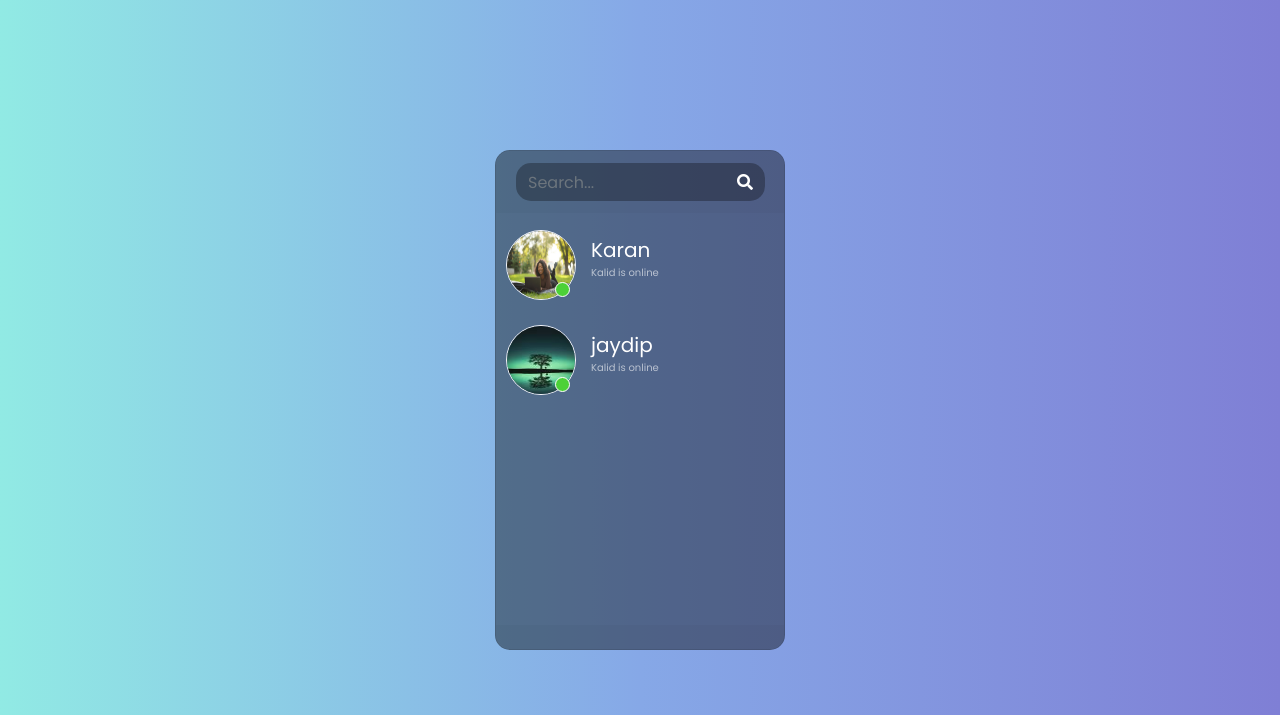
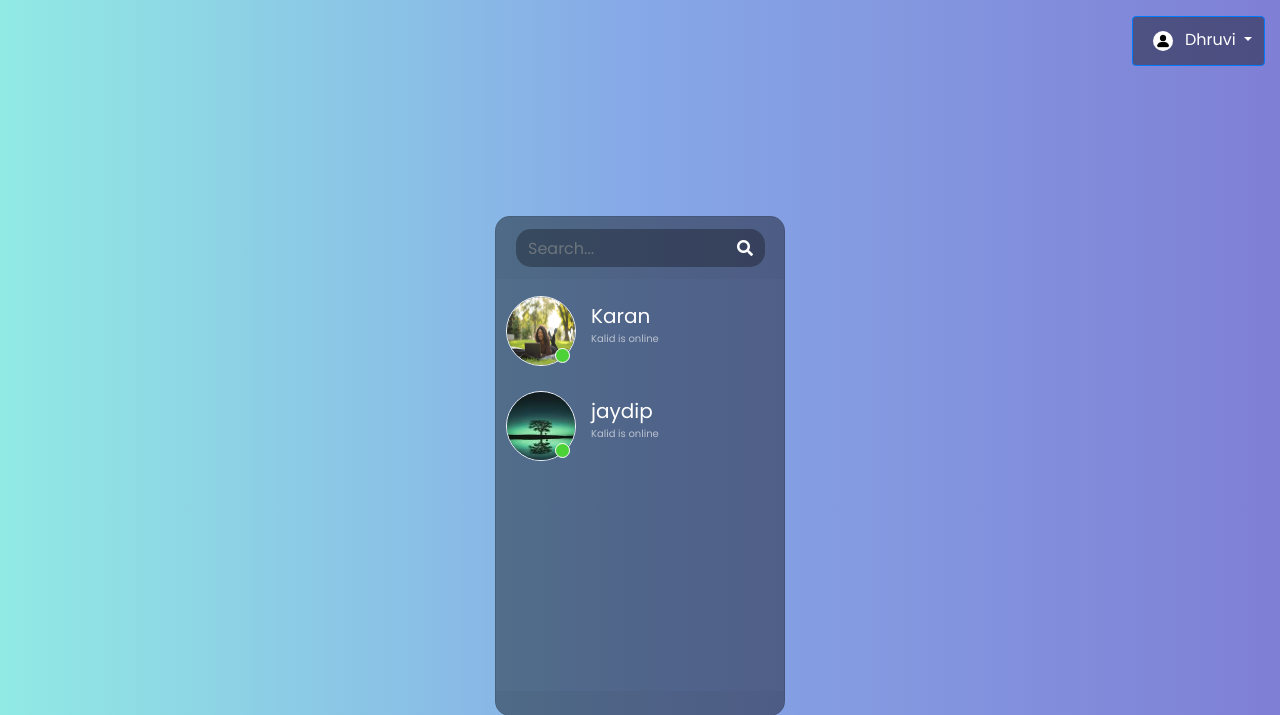
Before and after one commit to Dhruvi-Makwana/Chatify, a Django app: page /chat/ in a window 1280 px wide. Shown: the top 715 px of the page. Run offline with Django 3.2, Linux system fonts and the light colour scheme; some libraries are stand-ins or nearby versions.

Commit message:
add/deopdown for profile

```diff
--- a/Chatify/chat/models.py
+++ b/Chatify/chat/models.py
@@ -6,3 +6,4 @@ from phonenumber_field.modelfields import PhoneNumberField
 class User(AbstractUser):
     profile_photo = models.ImageField(upload_to="profile_photo/")
     mobile_number = PhoneNumberField(unique=True)
+    online = models.BooleanField(default=False)
--- a/Chatify/chat/static/css/chat.css
+++ b/Chatify/chat/static/css/chat.css
@@ -270,3 +270,15 @@ body,
         {
           background: #00000052;
         }
+        .profile-dropdown
+        {
+        background-color: rgba(0, 0, 0, 0.4) !important;
+        border:none;
+        }
+        .online-color {
+          background-color: #78e08f;
+        }
+
+        .offline-color {
+          background-color: #B2BEB5;
+        }
--- a/Chatify/chat/static/js/chat.js
+++ b/Chatify/chat/static/js/chat.js
@@ -1,8 +1,8 @@
 var app = angular.module('ChatApp', []);
 
 app.config(function($interpolateProvider) {
-    $interpolateProvider.startSymbol('{');
-    $interpolateProvider.endSymbol('}');
+    $interpolateProvider.startSymbol('{[');
+    $interpolateProvider.endSymbol(']}');
 });
 
 
@@ -78,4 +78,10 @@ $scope.msgText = {text: ""}
             });
           }
         }
+
+          $scope.status = 'online';
+          $scope.setStatus = function(status) {
+          console.log(status)
+          $scope.status = status;
+          }
 });
--- a/Chatify/chat/templates/chat/base.html
+++ b/Chatify/chat/templates/chat/base.html
@@ -10,6 +10,7 @@
         <script type="text/javascript"
         src="{% static 'js/jquery.mCustomScrollbar.min.js' %}"></script>
         <script src="{% static 'js/chat.js' %}"></script>
+        <script src="https://cdn.jsdelivr.net/npm/bootstrap@5.2.3/dist/js/bootstrap.bundle.min.js"></script>
 
         <link rel="stylesheet" href="{% static 'css/register.css' %}">
         <link rel="stylesheet" href="{% static 'css/chat.css' %}">
--- a/Chatify/chat/templates/chat/chat.html
+++ b/Chatify/chat/templates/chat/chat.html
@@ -6,6 +6,18 @@
 
 
     <div class="container-fluid h-100" ng-app="ChatApp" ng-controller="chatCtrl">
+            <!-- porofile dropdown -->
+           <div class="dropdown d-flex flex-row-reverse mt-3">
+                <button type="button" class="btn btn-primary dropdown-toggle profile-dropdown" data-bs-toggle="dropdown">
+                    <img src="http://127.0.0.1:8000/static/images/profile.png" height="20px" width="20px" class="rounded-circle m-2 pe-2">
+                        <span>Dhruvi</span>
+                </button>
+                <div class="dropdown-menu p-2">
+                  <div class="rounded m-1 p-2" ng-class="{'online-color': status == 'online'}"><input type="radio"  name="status" id="online" ng-click="setStatus('online')"><span class="p-2">Online</span></div>
+                  <div class="rounded m-1 p-2" ng-class="{'offline-color': status == 'offline'}"><input type="radio" name="status" id="offline" ng-click="setStatus('offline')"><span class="p-2">Offline</span></div>
+                </div>
+           </div>
+
         <div class="row justify-content-center h-100" >
             <div class="col-md-4 col-xl-3 chat">
                 <div class="card mb-sm-3 mb-md-0 contacts_card">
@@ -24,7 +36,7 @@
                                 <a href="#" class="userlist" ng-click="showChat(user)">
                                 <div class="d-flex bd-highlight">
                                     <div class="img_cont">
-                                        <img ng-src={user.profile}
+                                        <img ng-src={[user.profile]}
                                             class="rounded-circle user_img">
                                         <span class="online_icon"></span>
                                     </div>
@@ -47,7 +59,7 @@
                     <div class="card-header msg_head">
                         <div class="d-flex bd-highlight">
                             <div class="img_cont">
-                                <img ng-src={currentUser.profile}
+                                <img ng-src={[currentUser.profile]}
                                     class="rounded-circle user_img">
                                 <span class="online_icon"></span>
                             </div>
@@ -66,7 +78,7 @@
                             <!-- receive message showing div -->
                             <div class="d-flex justify-content-start mb-4" ng-repeat="message in currentUser.messages.receiver">
                                 <div class="img_cont_msg">
-                                    <img ng-src={message.profile} class="rounded-circle user_img_msg">
+                                    <img ng-src={[message.profile]} class="rounded-circle user_img_msg">
                                 </div>
                                 <div class="msg_cotainer" >
                                     <p ng-bind="message.message"></p>
@@ -84,7 +96,7 @@
                                 <span class="msg_time_send">8:55 AM, Today</span>
                             </div>
                             <div class="img_cont_msg">
-                                <img ng-src={message.profile} class="rounded-circle user_img_msg">
+                                <img ng-src={[message.profile]} class="rounded-circle user_img_msg">
                             </div>
                         </div>
                     </div>
@@ -95,7 +107,8 @@
                             <textarea ng-model="msgText.text" class="form-control type_msg"
                                 placeholder="Type your message..."></textarea>
                             <div class="input-group-append">
-                                <span class="input-group-text send_btn" ng-click="sendChat(currentUser.id)"><i class="fas fa-location-arrow"></i></span>                            </div>
+                                <span class="input-group-text send_btn" ng-click="sendChat(currentUser.id)"><i class="fas fa-location-arrow"></i></span>
+                            </div>
                         </div>
                     </div>
                 </div>
```
Also changed, not shown: Chatify/chat/static/images/profile.png (added).
